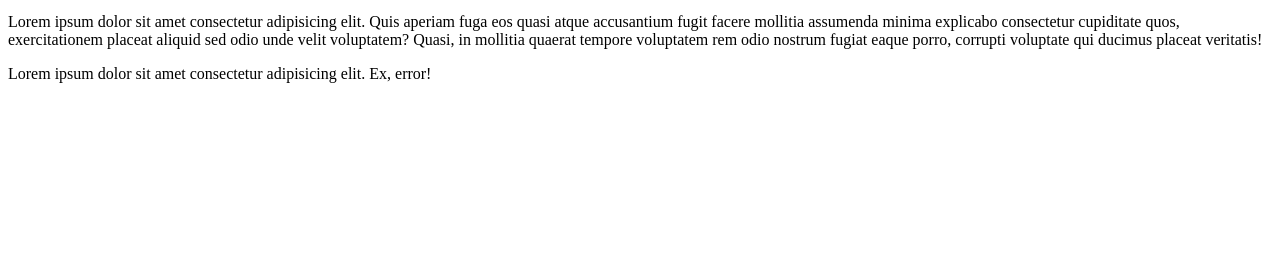
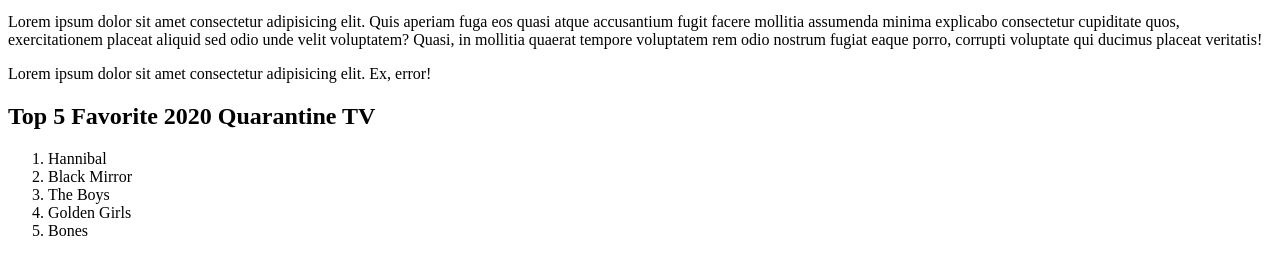
Before and after one commit to scsu-clarkm1-fall-2020-csc235/assignment-1-git-github-thilton203, a plain HTML site: page index.html in a window 1280 px wide. Shown: the part 101-376 px from the top of the page. Drawn offline with Linux system fonts and the light colour scheme.

Commit message:
Created new h2 heading and added ordered list of top 5 TV

```diff
--- a/index.html
+++ b/index.html
@@ -13,6 +13,16 @@
     <p>Lorem ipsum dolor sit amet consectetur adipisicing elit. Quis aperiam fuga eos quasi atque accusantium fugit facere mollitia assumenda minima explicabo consectetur cupiditate quos, exercitationem placeat aliquid sed odio unde velit voluptatem? Quasi, in mollitia quaerat tempore voluptatem rem odio nostrum fugiat eaque porro, corrupti voluptate qui ducimus placeat veritatis!</p>
     <p>Lorem ipsum dolor sit amet consectetur adipisicing elit. Ex, error!</p>
 
+    <h2>Top 5 Favorite 2020 Quarantine TV</h2>
+    <ol>
+        <li>Hannibal</li>
+        <li>Black Mirror</li>
+        <li>The Boys</li>
+        <li>Golden Girls</li>
+        <li>Bones</li>
+
+    </ol>
+
 </body>
 
 </html>
```
